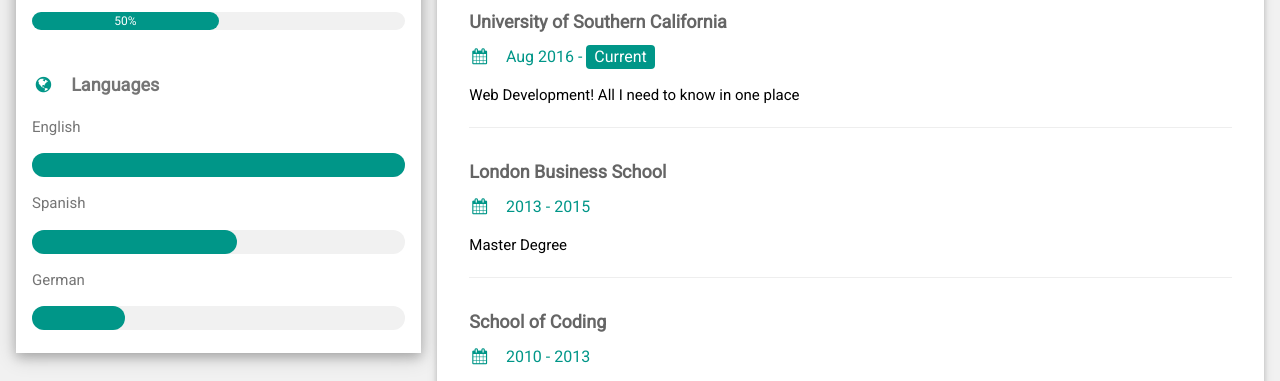
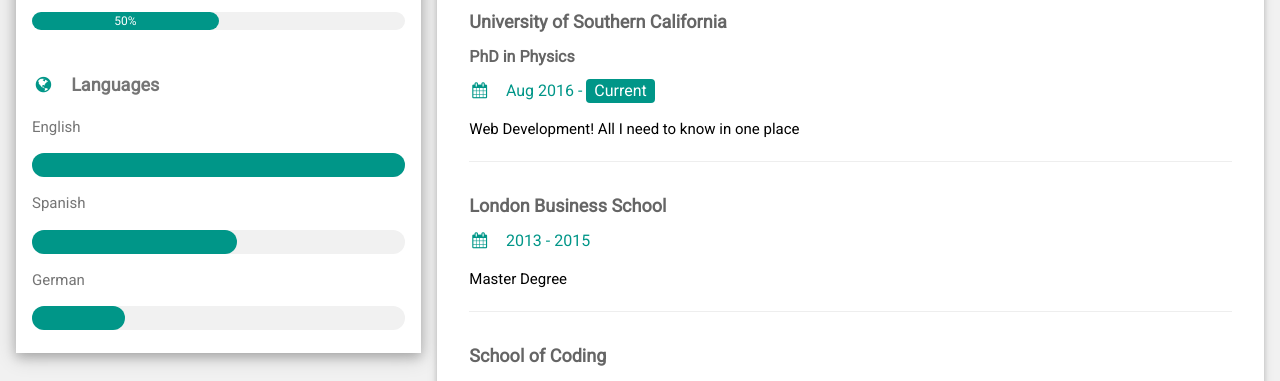
Before and after one commit to masarunakajima/masarunakajima1.github.io, a plain HTML site: page index.html in a window 1280 px wide. Shown: the part 719-1100 px from the top of the page. Drawn offline with nearby package versions, Linux system fonts and the light colour scheme.

Commit message:
updated education

```diff
--- a/index.html
+++ b/index.html
@@ -107,6 +107,7 @@
         <h2 class="w3-text-grey w3-padding-16"><i class="fa fa-certificate fa-fw w3-margin-right w3-xxlarge w3-text-teal"></i>Education</h2>
         <div class="w3-container">
           <h5 class="w3-opacity"><b>University of Southern California</b></h5>
+          <h6 class="w3-opacity"><b>PhD in Physics</b></h6>
           <h6 class="w3-text-teal"><i class="fa fa-calendar fa-fw
               w3-margin-right"></i>Aug 2016 - <span class="w3-tag w3-teal w3-round">Current</span></h6>
           <!--<h6 class="w3-text-teal"><i class="fa fa-calendar fa-fw w3-margin-right"></i>Forever</h6>-->
```
